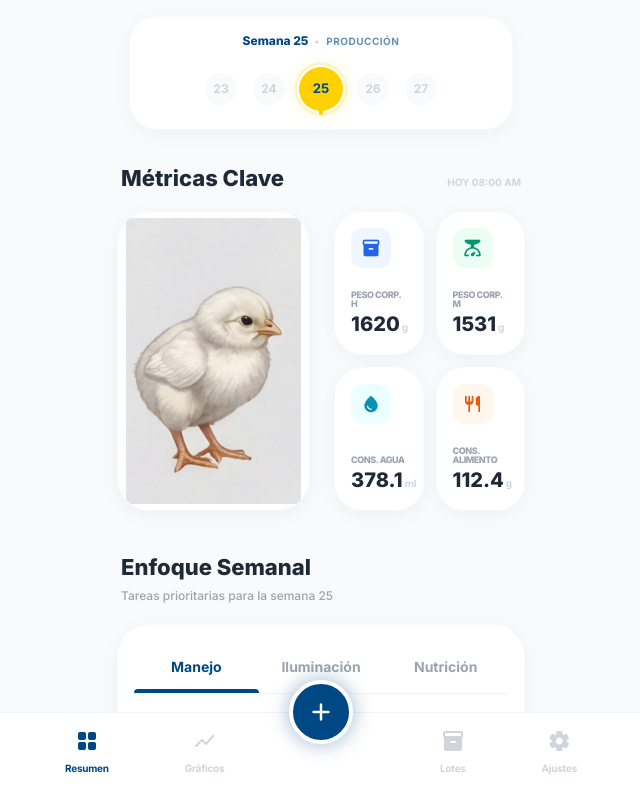
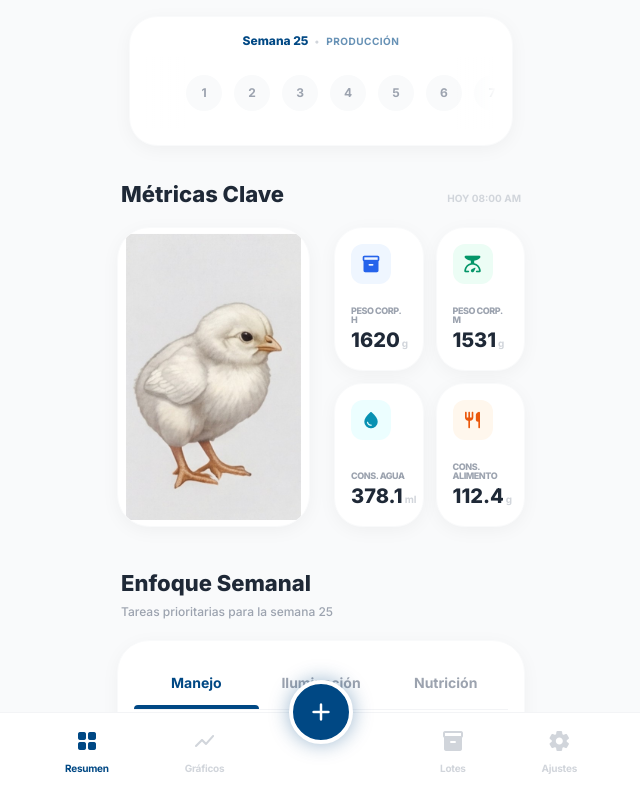
Before and after one commit to aflondonor-afk/hy-line-gestion-brown, a React (Vite) app: page / in a window 1280 px wide. Shown: the top 800 px of the page, without its empty margins (319-959 px from the left). Built offline with nearby package versions, Linux system fonts and the light colour scheme.

Commit message:
Fix: horizontal scrolling for all weeks and correct image paths

```diff
--- a/src/components/DashboardStats.tsx
+++ b/src/components/DashboardStats.tsx
@@ -48,7 +48,7 @@ const DashboardStats: React.FC<DashboardStatsProps> = ({ data }) => {
             {/* Chick Image - Left Column */}
             <div className="w-full md:w-1/2 bg-white rounded-[32px] p-4 shadow-soft border border-gray-50 flex items-center justify-center overflow-hidden min-h-[300px]">
                 <img
-                    src={data.week <= 2 ? "/sem1-2.jpg" : "/sem1-2.jpg"} // Placeholder for other weeks if needed
+                    src={data.week <= 2 ? "sem1-2.jpg" : "sem1-2.jpg"} // Relative path for GitHub Pages
                     alt="Pollito"
                     className="w-full h-auto object-contain transform scale-110 hover:scale-125 transition-transform duration-500"
                 />
--- a/src/components/WeekSelector.tsx
+++ b/src/components/WeekSelector.tsx
@@ -9,56 +9,50 @@ interface WeekSelectorProps {
 const WeekSelector: React.FC<WeekSelectorProps> = ({ currentWeek, onChange, phase }) => {
     const weeks = Array.from({ length: 75 }, (_, i) => i + 1);
 
-    // Filter weeks to show a small window (e.g., 5-7 weeks)
-    const windowSize = 5;
-    const halfWindow = Math.floor(windowSize / 2);
-    let startIdx = Math.max(0, currentWeek - 1 - halfWindow);
-
-    // Adjust startIdx if we are at the end of the range
-    if (startIdx + windowSize > 75) {
-        startIdx = 75 - windowSize;
-    }
-
-    const visibleWeeks = weeks.slice(startIdx, startIdx + windowSize);
-
     return (
         <div className="bg-white rounded-[28px] p-4 shadow-soft border border-gray-50 mb-6 max-w-sm mx-auto">
             <div className="flex flex-col items-center">
                 {/* Minimalist Title with Integrated Phase */}
-                <div className="flex items-baseline gap-1.5 mb-4">
+                <div className="flex items-baseline gap-1.5 mb-2">
                     <span className="text-xs font-black text-primary">Semana {currentWeek}</span>
                     <span className="text-[10px] font-bold text-gray-300 uppercase tracking-widest">•</span>
                     <span className="text-[10px] font-bold text-primary/60 uppercase tracking-wider">{phase}</span>
                 </div>
 
-                {/* Compact Horizontal List */}
-                <div className="flex gap-4 items-center justify-center w-full py-1">
-                    {visibleWeeks.map((week) => {
+                {/* Scrollable Horizontal List */}
+                <div className="w-full relative">
+                    <div className="flex gap-3 items-center overflow-x-auto flex-nowrap py-4 no-scrollbar scroll-smooth px-10">
+                        {weeks.map((week) => {
                             const isActive = currentWeek === week;
                             return (
                                 <button
                                     key={week}
+                                    id={`week-${week}`}
                                     onClick={() => onChange(week)}
                                     className={`
-                                    relative flex items-center justify-center transition-all duration-300
-                                    ${isActive ? 'w-10 h-10' : 'w-8 h-8'}
+                                        relative flex-shrink-0 flex items-center justify-center transition-all duration-300
+                                        ${isActive ? 'w-10 h-10' : 'w-9 h-9'}
                                     `}
                                 >
                                     <div className={`
-                                    w-full h-full rounded-full flex items-center justify-center font-bold text-xs ring-offset-2
+                                        w-full h-full rounded-full flex items-center justify-center font-bold text-xs
                                         ${isActive
-                                        ? 'bg-secondary text-primary shadow-glow ring-2 ring-secondary/20 scale-110'
-                                        : 'bg-gray-50 text-gray-300 hover:bg-gray-100'
+                                            ? 'bg-secondary text-primary shadow-glow scale-110'
+                                            : 'bg-gray-50 text-gray-400 hover:bg-gray-100'
                                         }
                                     `}>
                                         {week}
                                     </div>
                                     {isActive && (
-                                    <div className="absolute -bottom-1.5 w-1 h-2.5 bg-secondary rounded-full"></div>
+                                        <div className="absolute -bottom-1.5 w-1.5 h-1.5 bg-secondary rounded-full shadow-[0_0_8px_rgba(255,209,0,0.8)]"></div>
                                     )}
                                 </button>
                             );
                         })}
+                    </div>
+                    {/* Subtle Gradient Overlays */}
+                    <div className="absolute left-0 top-0 bottom-0 w-10 bg-gradient-to-r from-white to-transparent pointer-events-none z-10"></div>
+                    <div className="absolute right-0 top-0 bottom-0 w-10 bg-gradient-to-l from-white to-transparent pointer-events-none z-10"></div>
                 </div>
             </div>
         </div>
```
Lines whose indentation alone changed are shown as unchanged.
